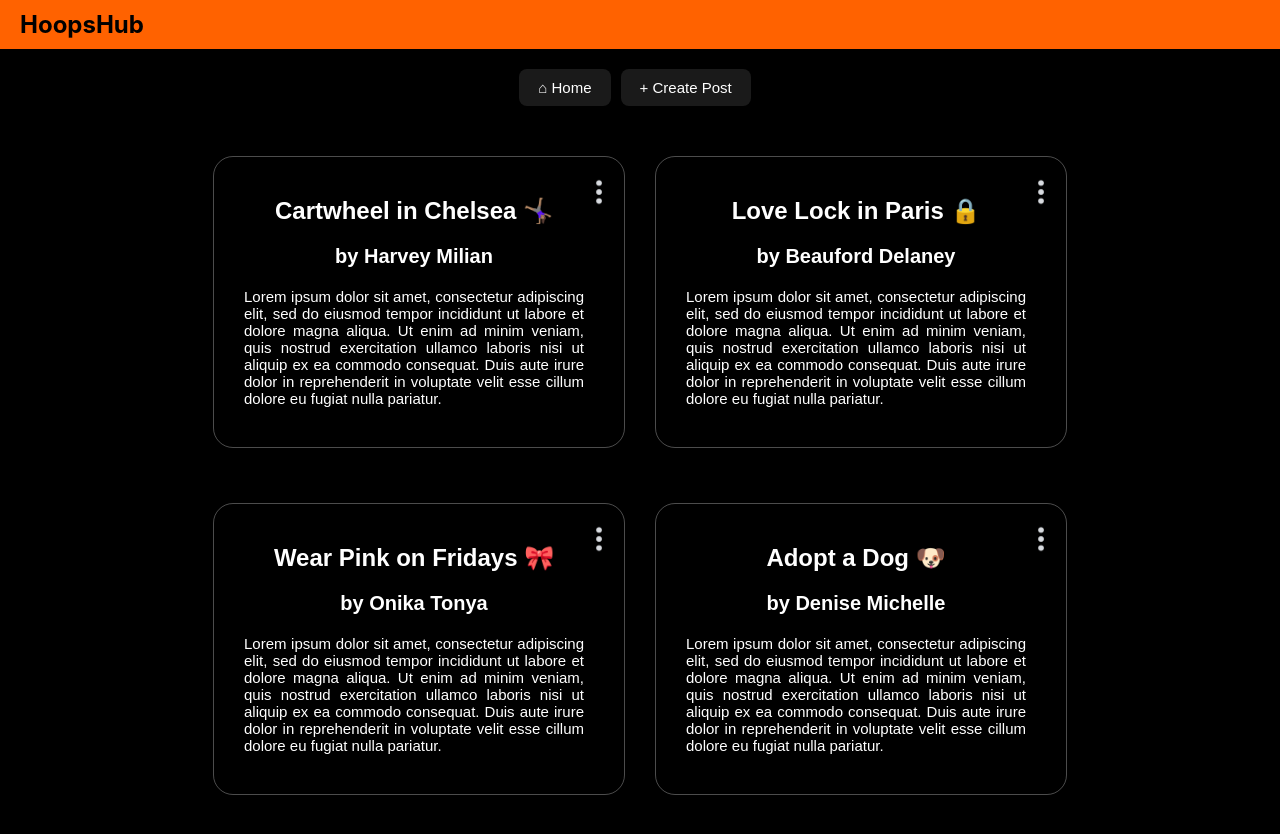
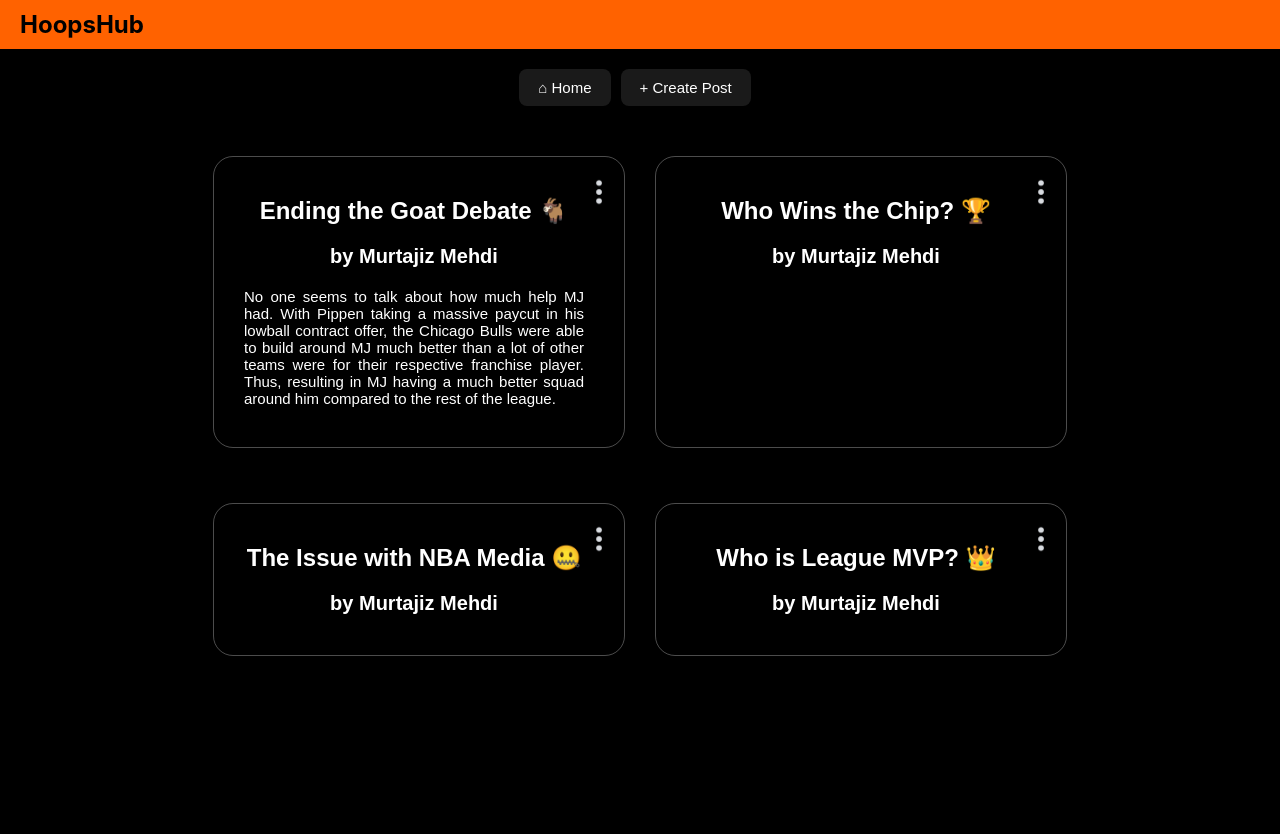
Before and after one commit to MurtajizMehdi/HoopsHub, a React (Create React App) app in the folder client/: page / in a window 1280 px wide. Shown: the top 834 px of the page. After the commit the page ends 800 px from the top, so only its background shows below. Built offline with nearby package versions, Linux system fonts and the light colour scheme.

Commit message:
Added hard-coded posts

```diff
--- a/client/src/App.js
+++ b/client/src/App.js
@@ -9,25 +9,28 @@ import { Link } from 'react-router-dom'
 
 const App = () => {
 
-  const descr = 'Lorem ipsum dolor sit amet, consectetur adipiscing elit, sed do eiusmod tempor incididunt ut labore et dolore magna aliqua. Ut enim ad minim veniam, quis nostrud exercitation ullamco laboris nisi ut aliquip ex ea commodo consequat. Duis aute irure dolor in reprehenderit in voluptate velit esse cillum dolore eu fugiat nulla pariatur.'
-
   const posts = [
       {'id':'1',
-      'title': 'Cartwheel in Chelsea 🤸🏽‍♀️',
-      'author':'Harvey Milian',
-      'description': descr},
+      'title': 'Ending the Goat Debate 🐐',
+      'author':'Murtajiz Mehdi',
+      'description': 'No one seems to talk about how much help MJ had. With Pippen taking a massive paycut in his lowball contract offer,' +
+      ' the Chicago Bulls were able to build around MJ much better than a lot of other teams were for their respective franchise player.' +
+      ' Thus, resulting in MJ having a much better squad around him compared to the rest of the league.'},
+
       {'id':'2',
-      'title': 'Love Lock in Paris 🔒',
-      'author':'Beauford Delaney',
-      'description':descr},
+      'title': 'Who Wins the Chip? 🏆',
+      'author':'Murtajiz Mehdi',
+      'description': ''},
+
       {'id':'3',
-      'title': 'Wear Pink on Fridays 🎀',
-      'author':'Onika Tonya',
-      'description':descr},
+      'title': 'The Issue with NBA Media 🤐',
+      'author':'Murtajiz Mehdi',
+      'description': ''},
+
       {'id':'4',
-      'title': 'Adopt a Dog 🐶',
-      'author':'Denise Michelle',
-      'description':descr},
+      'title': 'Who is League MVP? 👑',
+      'author':'Murtajiz Mehdi',
+      'description': ''},
   ]
 
 
```
